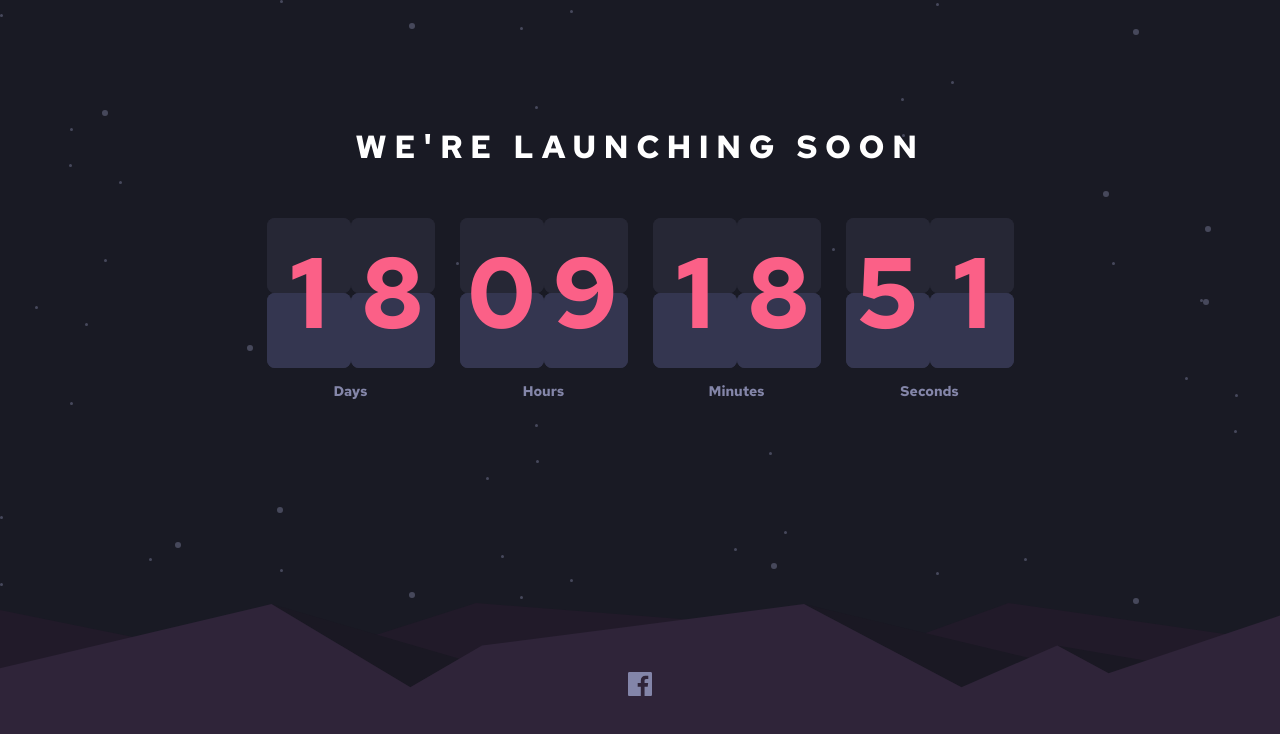
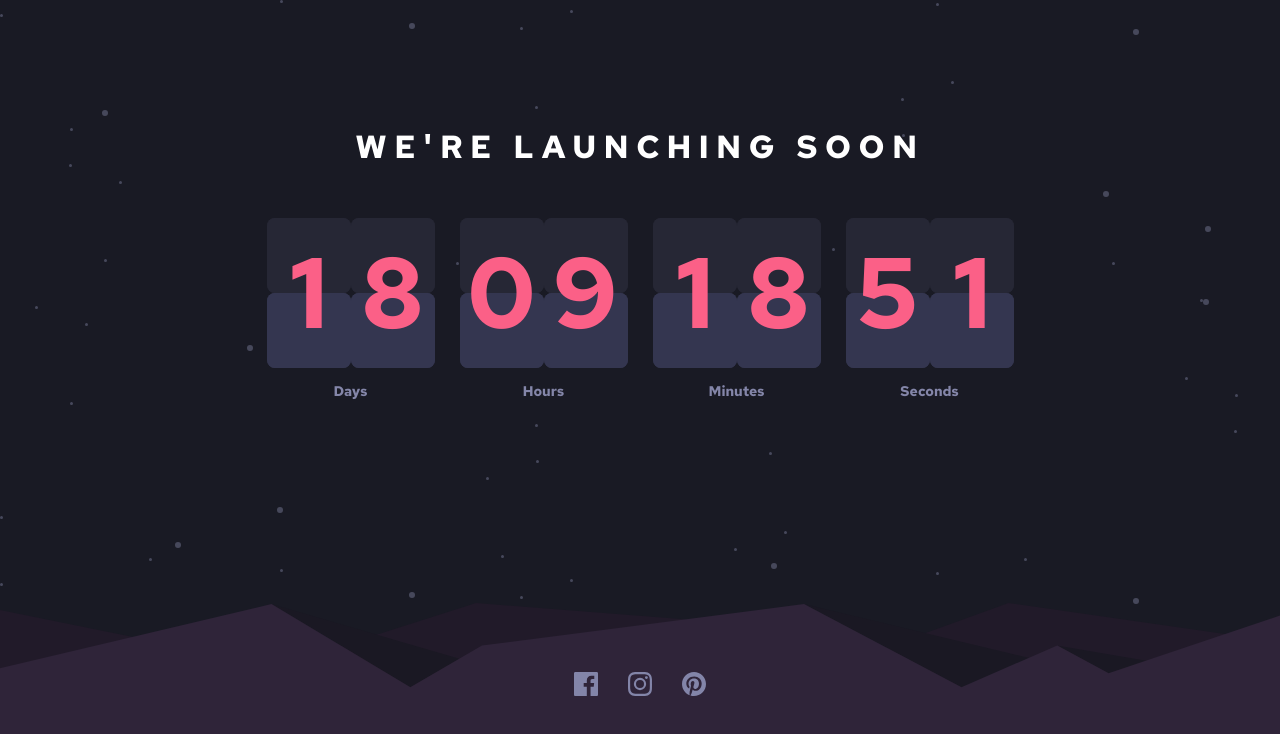
Before and after one commit to ezgiEH/Frontend-Mentor-Premium, a plain HTML site: page launch-countdown-timer/index.html in a window 1280 px wide. Drawn offline with Linux system fonts and the light colour scheme.

Commit message:
Update index.html

```diff
--- a/launch-countdown-timer/index.html
+++ b/launch-countdown-timer/index.html
@@ -128,9 +128,9 @@
         </div>
       </div>
       <div class="social">
-          <img src="./images/icon-facebook.svg" aria-hidden="true"
-          <img src="./images/icon-instagram.svg" aria-hidden="true"
-          <img src="./images/icon-pinterest.svg" aria-hidden="true"
+          <img src="./images/icon-facebook.svg" aria-hidden="true">
+          <img src="./images/icon-instagram.svg" aria-hidden="true">
+          <img src="./images/icon-pinterest.svg" aria-hidden="true">
       </div>
     </main>
   </body>
```
